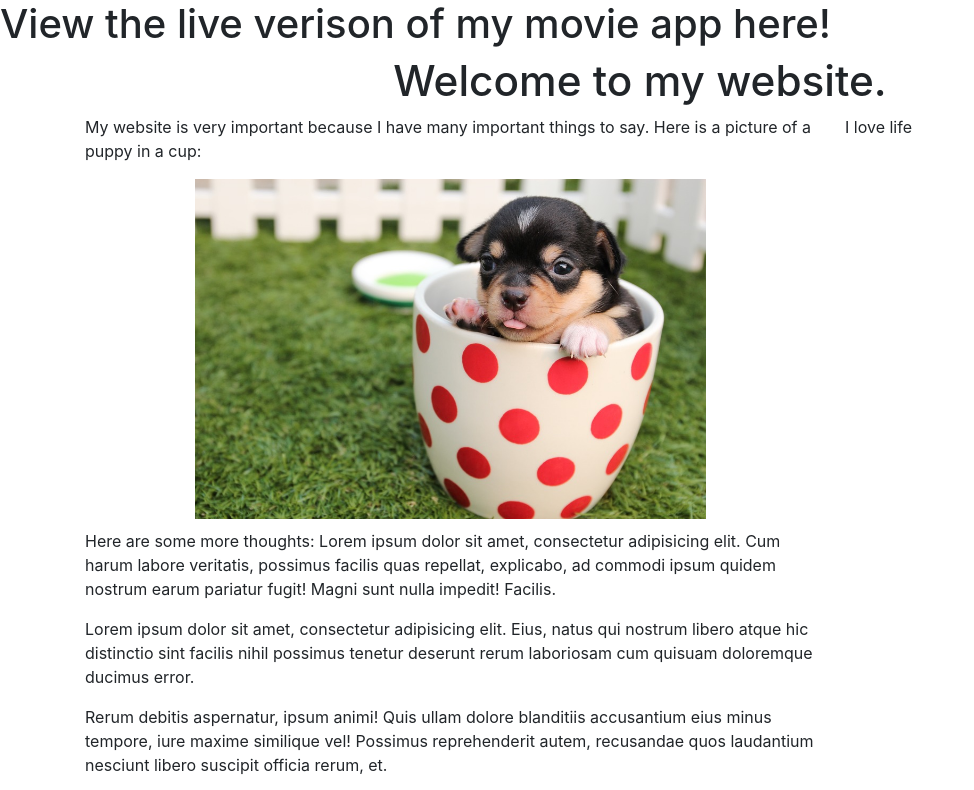
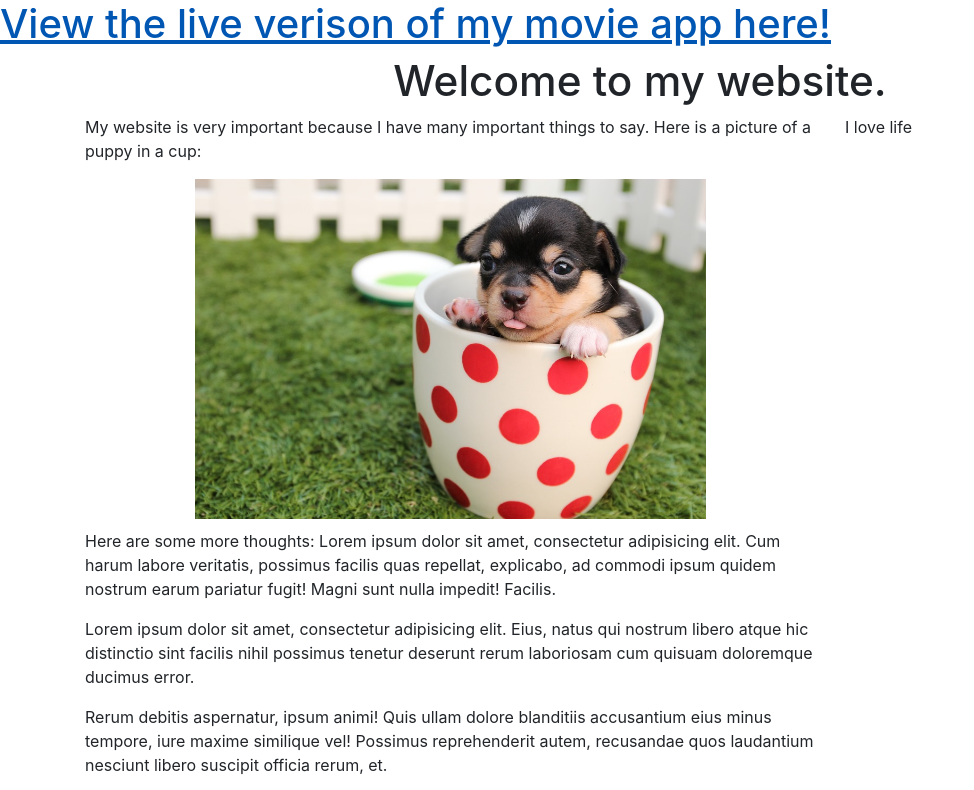
Before and after one commit to sellerscrisp/jquery-exercises, a plain HTML site: page index.html in a window 1280 px wide. Shown: the top 790 px of the page, without its empty margins (0-974 px from the left). Drawn offline with nearby package versions, Linux system fonts and the light colour scheme.

Commit message:
fixed link

```diff
--- a/index.html
+++ b/index.html
@@ -20,8 +20,9 @@
   </head>
 
   <body>
-    <a href="movies/index.html"></a>
-    <h1>View the live verison of my movie app here!</h1>
+    <a href="movies/index.html"
+      ><h1>View the live verison of my movie app here!</h1></a
+    >
 
     <div class="container">
       <h1 id="title" class="text-center">Welcome to my website.</h1>
```
